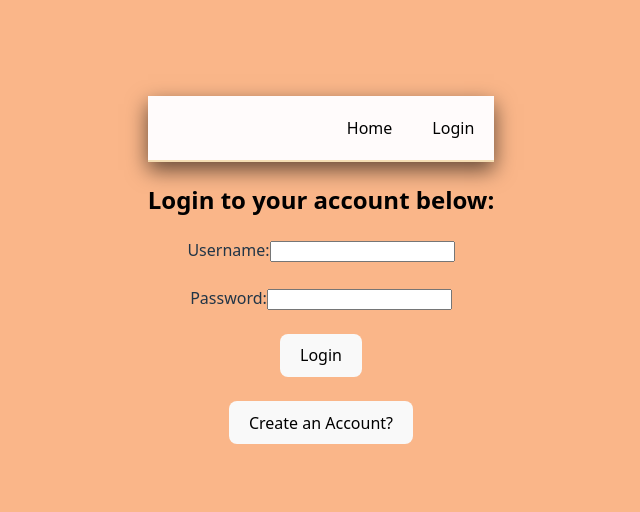
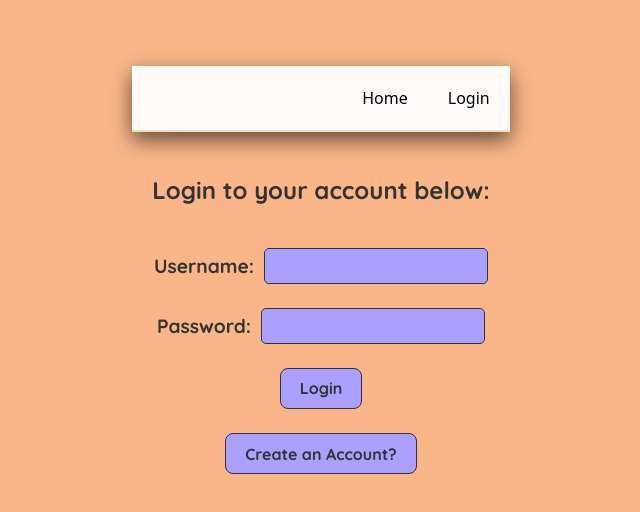
Before and after one commit to Danielle-Campbell92/FoodMood_Frontend, a React (Vite) app: page /login in a window 1280 px wide. Shown: the part 130-642 px from the top of the page, without its empty margins (319-959 px from the left). Built offline with nearby package versions, Linux system fonts and the light colour scheme; a web font is replaced by a local one.

Commit message:
Added styling to the login and register pages (buttons and labels)

```diff
--- a/src/App.css
+++ b/src/App.css
@@ -96,3 +96,91 @@ h3{
   border-bottom: 2px solid wheat;
   animation: glowShift 5s infinite linear;
 }
+
+.login-container {
+  display: flex;
+  flex-direction: column;
+  align-items: center;
+  justify-content: center;
+}
+
+.login-container h2 {
+  font-family: "QuickSand", sans-serif;
+  color: #333;
+  padding: 20px;
+}
+
+.login-container label {
+  font-family: "QuickSand", sans-serif;
+  font-size: 1.2em;
+  color: #333;
+  font-weight: 800;
+}
+
+.login-container input {
+  padding: 5px;
+  border-radius: 5px;
+  margin-left: 10px;
+  background-color: rgb(171, 160, 255);
+  border: 1px solid #333;
+  font-family: "QuickSand", sans-serif;
+  font-size: 1em;
+  color: #333;
+  font-weight: 500;
+}
+
+.login-container button {
+  background-color: rgb(171, 160, 255);
+  color: #333;
+  border: 1px solid #333;
+  font-family: "QuickSand", sans-serif;
+  font-weight: 800;
+}
+.login-container button:hover {
+  box-shadow: 0 0.25em 0.25em -0.1em rgba(0, 0, 0, 0.2);
+  transform: translateY(-0.25em);
+}
+
+.register-container {
+  display: flex;
+  flex-direction: column;
+  align-items: center;
+  justify-content: center;
+}
+
+.register-container h2 {
+  font-family: "QuickSand", sans-serif;
+  color: #333;
+  padding: 20px;
+}
+
+.register-container label {
+  font-family: "QuickSand", sans-serif;
+  font-size: 1.2em;
+  color: #333;
+  font-weight: 800;
+}
+
+.register-container input {
+  padding: 5px;
+  border-radius: 5px;
+  margin-left: 10px;
+  background-color: rgb(171, 160, 255);
+  border: 1px solid #333;
+  font-family: "QuickSand", sans-serif;
+  font-size: 1em;
+  color: #333;
+  font-weight: 500;
+}
+
+.register-container button {
+  background-color: rgb(171, 160, 255);
+  color: #333;
+  border: 1px solid #333;
+  font-family: "QuickSand", sans-serif;
+  font-weight: 800;
+}
+.register-container button:hover {
+  box-shadow: 0 0.25em 0.25em -0.1em rgba(0, 0, 0, 0.2);
+  transform: translateY(-0.25em);
+}
--- a/src/components/Login.jsx
+++ b/src/components/Login.jsx
@@ -47,7 +47,7 @@ export default function Login({
   }
 
   return (
-  <div>
+  <div className='login-container'>
     <h2>Login to your account below:</h2>
     <form onSubmit={handleSubmit}>
         <label>
--- a/src/components/Register.jsx
+++ b/src/components/Register.jsx
@@ -44,7 +44,7 @@ export default function Register({token, setToken, username, setUsername, passwo
     }
     return(
         <>
-        <div>
+        <div className='register-container'>
             <h2>Register to Create An Account</h2>
             <form onSubmit={handleSubmit}>
                 <label>
```
